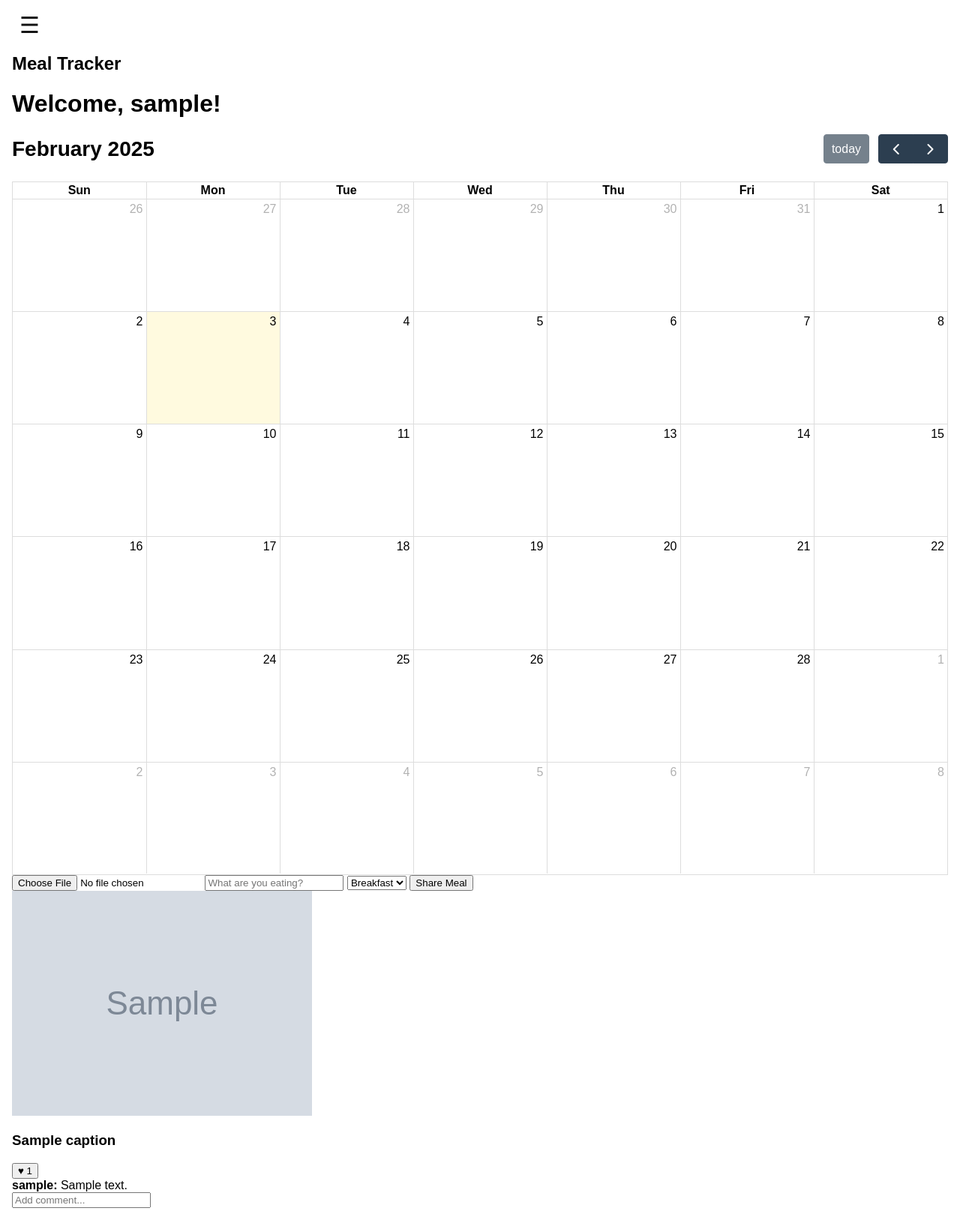
After one commit to Ki-D-Talbot/meals, a Flask app: page /feed in a window 1280 px wide. The commit adds this page. Shown: the whole page at 75% size. Run offline with Flask 3, Linux system fonts and the light colour scheme; the visitor is signed in with stand-in values (Sample User, id 1); grey boxes marked "Sample" are stand-in pictures; a database or web service that is not in the repository returns one stand-in record (values such as "Sample title"); lists and menus that the app fills with data are empty; some libraries are stand-ins or nearby versions.

Commit message:
Add initial implementation of meal tracking features and user profile

```diff
--- a/app.py
+++ b/app.py
@@ -1,97 +1,162 @@
-from flask import Flask, render_template, request, redirect, url_for, flash
+import os
+from datetime import datetime
+from flask import Flask, render_template, request, redirect, url_for, flash, jsonify
 from flask_pymongo import PyMongo
-from flask_login import LoginManager, UserMixin, login_user, login_required, logout_user, current_user
+from flask_login import LoginManager, UserMixin, login_user, logout_user, current_user, login_required
 from flask_bcrypt import Bcrypt
 from bson.objectid import ObjectId
+from werkzeug.utils import secure_filename
+from dotenv import load_dotenv
+
+load_dotenv()
 
 app = Flask(__name__)
 
-# MongoDB Configuration
-app.config["MONGO_URI"] = "mongodb://localhost:27017/mealsDB"
+# Configuration with fallback values
+app.config.update(
+    SECRET_KEY=os.getenv('SECRET_KEY', 'dev-secret-key-123'),
+    MONGO_URI=os.getenv('MONGO_URI', 'mongodb://localhost:27017/mealsDB'),
+    UPLOAD_FOLDER=os.path.join(os.path.abspath(os.path.dirname(__file__)), 'static/uploads'),
+    ALLOWED_EXTENSIONS={'png', 'jpg', 'jpeg', 'gif'},
+    MAX_CONTENT_LENGTH=16 * 1024 * 1024  # 16MB
+)
+
 mongo = PyMongo(app)
+bcrypt = Bcrypt(app)
+login_manager = LoginManager(app)
+login_manager.login_view = 'login'
 
-# Set up Flask-Login and Flask-Bcrypt
-login_manager = LoginManager()
-login_manager.init_app(app)
-bcrypt = Bcrypt(app)
-
-# Secret key for session management
-app.secret_key = "your_secret_key_here"
-
-# Define User class for Flask-Login
+# User class with additional fields
 class User(UserMixin):
     def __init__(self, user_data):
-        self.id = str(user_data["_id"])  # Flask-Login requires a string ID
-        self.username = user_data["username"]
-        self.email = user_data["email"]
+        self.id = str(user_data['_id'])
+        self.username = user_data['username']
+        self.email = user_data['email']
+        self.avatar = user_data.get('avatar', '/static/images/default-avatar.png')
 
-    def get_id(self):
-        return self.id  # This is required by Flask-Login
-
-# User loader function for Flask-Login
 @login_manager.user_loader
 def load_user(user_id):
-    user_data = mongo.db.users.find_one({"_id": ObjectId(user_id)})
-    if user_data:
-        return User(user_data)
-    return None
+    user_data = mongo.db.users.find_one({'_id': ObjectId(user_id)})
+    return User(user_data) if user_data else None
 
-# Home page route
-@app.route("/")
+# File upload validation
+def allowed_file(filename):
+    return '.' in filename and filename.rsplit('.', 1)[1].lower() in app.config['ALLOWED_EXTENSIONS']
+
+# --- Routes ---
+@app.route('/')
 def home():
     if not current_user.is_authenticated:
-        return redirect(url_for("login"))
-    return render_template("calendar.html", username=current_user.username)
+        return redirect(url_for('login'))
+    return redirect(url_for('meal_feed'))
 
+# Authentication routes
+@app.route('/register', methods=['GET', 'POST'])
+def register():
+    if current_user.is_authenticated:
+        return redirect(url_for('home'))
 
-# Registration route
-@app.route("/register", methods=["GET", "POST"])
-def register():
-    if request.method == "POST":
-        username = request.form.get("username")
-        email = request.form.get("email")
-        password = request.form.get("password")
+    if request.method == 'POST':
+        username = request.form.get('username')
+        email = request.form.get('email')
+        password = request.form.get('password')
         hashed_password = bcrypt.generate_password_hash(password).decode('utf-8')
 
-        if mongo.db.users.find_one({"email": email}):
-            flash("Email already registered!", "danger")
-            return redirect(url_for("register"))
+        user_data = {
+            'username': username,
+            'email': email,
+            'password': hashed_password,
+            'created_at': datetime.utcnow()
+        }
 
-        mongo.db.users.insert_one({
-            "username": username,
-            "email": email,
-            "password": hashed_password
-        })
-        flash("Registration successful! You can now log in.", "success")
-        return redirect(url_for("login"))
+        mongo.db.users.insert_one(user_data)
+        flash('Registration successful! Please log in.', 'success')
+        return redirect(url_for('login'))
 
-    return render_template("register.html")
+    return render_template('register.html')
 
-# Login route
-@app.route("/login", methods=["GET", "POST"])
+@app.route('/login', methods=['GET', 'POST'])
 def login():
-    if request.method == "POST":
-        email = request.form.get("email")
-        password = request.form.get("password")
-        user_data = mongo.db.users.find_one({"email": email})
+    if current_user.is_authenticated:
+        return redirect(url_for('home'))
 
-        if user_data and bcrypt.check_password_hash(user_data["password"], password):
+    if request.method == 'POST':
+        email = request.form.get('email')
+        password = request.form.get('password')
+        user_data = mongo.db.users.find_one({'email': email})
+
+        if user_data and bcrypt.check_password_hash(user_data['password'], password):
             user = User(user_data)
-            login_user(user)  # Pass the User object to login_user
-            flash("Login successful!", "success")
-            return redirect(url_for("home"))
+            login_user(user)
+            return redirect(url_for('home'))
         else:
-            flash("Invalid credentials. Please try again.", "danger")
+            flash('Invalid email or password', 'danger')
 
-    return render_template("login.html")
+    return render_template('login.html')
 
-# Logout route
-@app.route("/logout")
+@app.route('/logout')
 @login_required
 def logout():
     logout_user()
-    flash("You have been logged out.", "info")
-    return redirect(url_for("login"))
+    flash('You have been logged out.', 'info')
+    return redirect(url_for('login'))
 
-if __name__ == "__main__":
-    app.run(debug=True)
+# Meal functionality
+@app.route('/feed')
+@login_required
+def meal_feed():
+    meals = mongo.db.meals.find().sort('created_at', -1)
+    return render_template('feed.html', meals=meals)
+
+@app.route('/', methods=['POST'])
+@login_required
+def upload_meal():
+    try:
+        if 'photo' not in request.files:
+            return jsonify({'error': 'No file uploaded'}), 400
+        # Add logic to handle file upload
+    except Exception as e:
+        return jsonify({'error': str(e)}), 500
+
+# Social features
+@app.route('/like/<meal_id>', methods=['POST'])
+@login_required
+def like_meal(meal_id):
+    try:
+        meal = mongo.db.meals.find_one({'_id': ObjectId(meal_id)})
+        if not meal:
+            return jsonify({'error': 'Meal not found'}), 404
+        # Add logic to handle liking a meal
+    except Exception as e:
+        return jsonify({'error': str(e)}), 500
+
+# Insights
+@app.route('/insights')
+@login_required
+def insights():
+    meal_stats = mongo.db.meals.aggregate([
+        {'$match': {'user_id': current_user.id}},
+        {'$group': {
+            '_id': {'$month': '$created_at'},
+            'count': {'$sum': 1},
+            'likes': {'$sum': {'$size': '$likes'}}
+        }}
+    ])
+    return jsonify(list(meal_stats))
+
+@app.route('/profile')
+@login_required
+def profile():
+    return render_template('profile.html')
+
+@app.route('/test_db')
+def test_db():
+    try:
+        mongo.db.meals.find_one()
+        return "Database connection is working!"
+    except Exception as e:
+        return f"Database connection failed: {e}"
+
+if __name__ == '__main__':
+    os.makedirs(app.config['UPLOAD_FOLDER'], exist_ok=True)
+    app.run(host='0.0.0.0', port=5000, debug=True)
--- /dev/null
+++ b/config.py
@@ -0,0 +1,3 @@
+class Config:
+    MONGO_URI = "mongodb://localhost:27017/mealsDB"
+    SECRET_KEY = "your-secret-key-here"  # In production, use environment variables
--- /dev/null
+++ b/static/css/styles.css
@@ -0,0 +1,41 @@
+.sidebar {
+    height: 100%;
+    width: 250px;
+    position: fixed;
+    top: 0;
+    left: -250px;
+    background-color: #111;
+    overflow-x: hidden;
+    transition: 0.3s;
+    padding-top: 60px;
+}
+.sidebar a {
+    padding: 10px 15px;
+    text-decoration: none;
+    font-size: 25px;
+    color: #818181;
+    display: block;
+    transition: 0.3s;
+}
+.sidebar a:hover {
+    color: #f1f1f1;
+}
+.sidebar .closebtn {
+    position: absolute;
+    top: 0;
+    right: 25px;
+    font-size: 36px;
+    margin-left: 50px;
+}
+#main {
+    margin-left: 0;
+    transition: margin-left .3s;
+    padding: 16px;
+    width: 100%;
+}
+.menu-icon {
+    font-size: 30px;
+    cursor: pointer;
+    color: #111;
+    padding: 10px;
+}
--- /dev/null
+++ b/static/js/scripts.js
@@ -0,0 +1,9 @@
+function openNav() {
+    document.getElementById("mySidebar").style.left = "0";
+    document.getElementById("main").style.marginLeft = "250px";
+}
+
+function closeNav() {
+    document.getElementById("mySidebar").style.left = "-250px";
+    document.getElementById("main").style.marginLeft = "0";
+}
--- a/templates/base.html
+++ b/templates/base.html
@@ -3,10 +3,11 @@
 <head>
     <meta charset="UTF-8">
     <meta name="viewport" content="width=device-width, initial-scale=1.0">
-    <title>Meal Tracker</title>
+    <title>{% block title %}My Meals App{% endblock %}</title>
     <link href="https://cdn.jsdelivr.net/npm/fullcalendar@5.11.5/main.min.css" rel="stylesheet">
     <script src="https://cdn.jsdelivr.net/npm/fullcalendar@5.11.5/main.min.js"></script>
     <link rel="stylesheet" href="https://cdnjs.cloudflare.com/ajax/libs/font-awesome/6.0.0-beta3/css/all.min.css">
+    <link rel="stylesheet" href="{{ url_for('static', filename='css/styles.css') }}">
     <style>
         body {
             font-family: Arial, sans-serif;
@@ -63,14 +64,23 @@
     <div id="mySidebar" class="sidebar">
         <a href="javascript:void(0)" class="closebtn" onclick="closeNav()">&times;</a>
         <a href="{{ url_for('home') }}">Home</a>
-        <a href="{{ url_for('logout') }}">Logout</a>
+        <a href="{{ url_for('meal_feed') }}">Meal Feed</a>
+        <a href="{{ url_for('insights') }}">Insights</a>
+        {% if current_user.is_authenticated %}
+            <a href="{{ url_for('profile') }}">Profile</a>
+            <a href="{{ url_for('logout') }}">Logout</a>
+        {% else %}
+            <a href="{{ url_for('login') }}">Login</a>
+            <a href="{{ url_for('register') }}">Register</a>
+        {% endif %}
     </div>
 
     <div id="main">
         <span style="font-size:30px;cursor:pointer" onclick="openNav()" class="menu-icon">&#9776;</span>
         <h2>Meal Tracker</h2>
-        <h1>Welcome, {{ username }}!</h1>
+        <h1>Welcome, {{ current_user.username if current_user.is_authenticated else 'Guest' }}!</h1>
         <div id="calendar"></div>
+        {% block content %}{% endblock %}
     </div>
 
     <script>
@@ -100,6 +110,6 @@
             calendar.render();
         });
     </script>
-
+    <script src="{{ url_for('static', filename='js/scripts.js') }}"></script>
 </body>
 </html>
--- /dev/null
+++ b/templates/feed.html
@@ -0,0 +1,46 @@
+{% extends "base.html" %}
+
+{% block content %}
+<div class="feed-container">
+    <div class="meal-upload">
+        <form id="uploadForm" enctype="multipart/form-data">
+            <input type="file" name="photo" accept="image/*" capture="environment">
+            <input type="text" name="caption" placeholder="What are you eating?">
+            <select name="meal_type">
+                <option value="breakfast">Breakfast</option>
+                <option value="lunch">Lunch</option>
+                <option value="dinner">Dinner</option>
+                <option value="snack">Snack</option>
+            </select>
+            <button type="submit">Share Meal</button>
+        </form>
+    </div>
+
+    <div class="meals-grid">
+        {% for meal in meals %}
+        <div class="meal-card">
+            <img src="{{ meal.photo_url }}" alt="{{ meal.caption }}">
+            <div class="meal-info">
+                <h3>{{ meal.caption }}</h3>
+                <div class="meal-actions">
+                    <button class="like-btn" data-meal-id="{{ meal._id }}">
+                        ♥ {{ meal.likes|length }}
+                    </button>
+                    <div class="comments">
+                        {% for comment in meal.comments %}
+                        <div class="comment">
+                            <strong>{{ comment.user.username }}:</strong>
+                            {{ comment.text }}
+                        </div>
+                        {% endfor %}
+                        <form class="comment-form">
+                            <input type="text" placeholder="Add comment...">
+                        </form>
+                    </div>
+                </div>
+            </div>
+        </div>
+        {% endfor %}
+    </div>
+</div>
+{% endblock %}
```
Also changed, not shown: templates/profile.html (added, +8 -0 lines), static/js/calendar.js (added), static/js/insights.js (added), static/js/posts.js (added), templates/insights.html (added), 1 other file.
